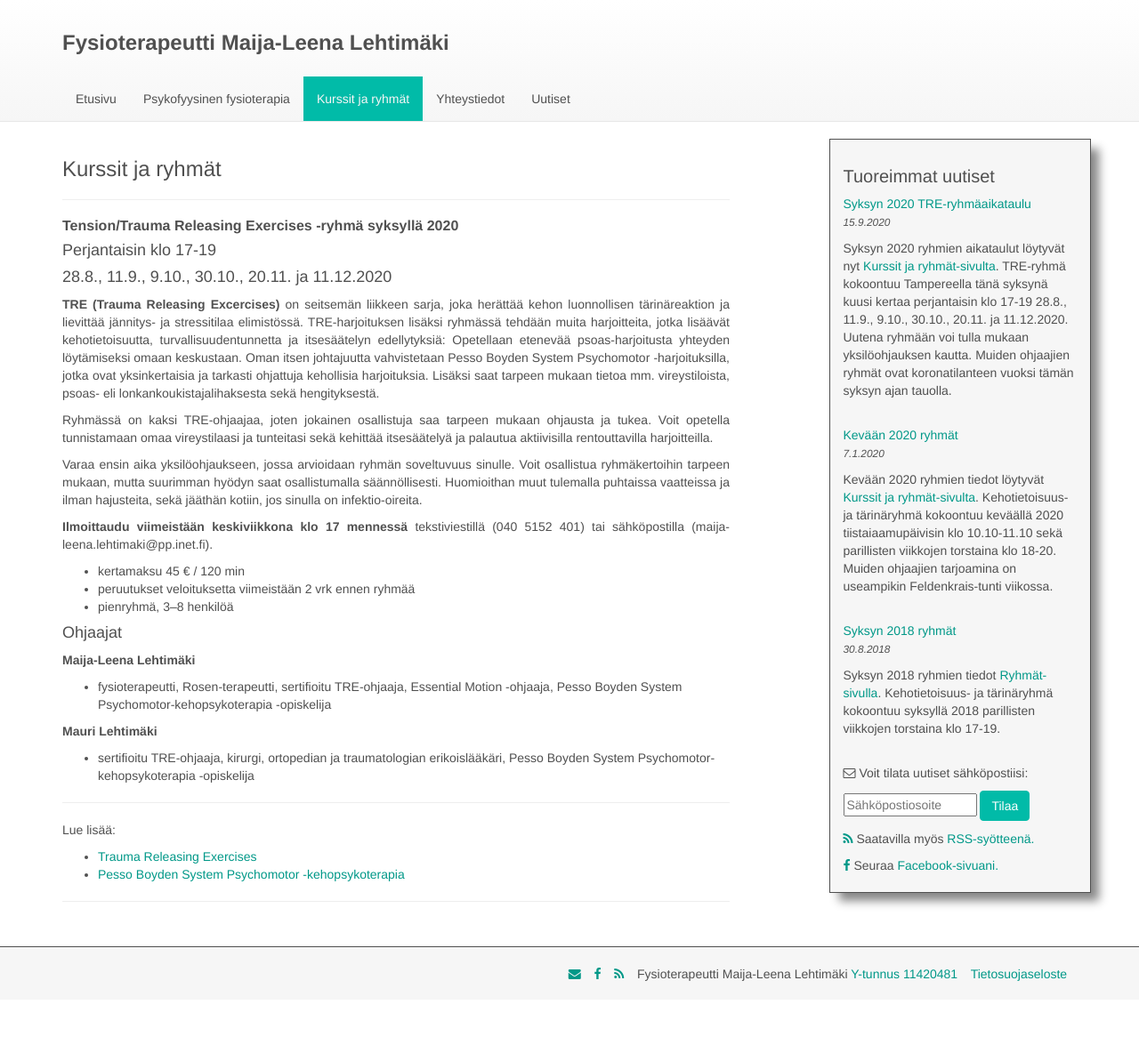
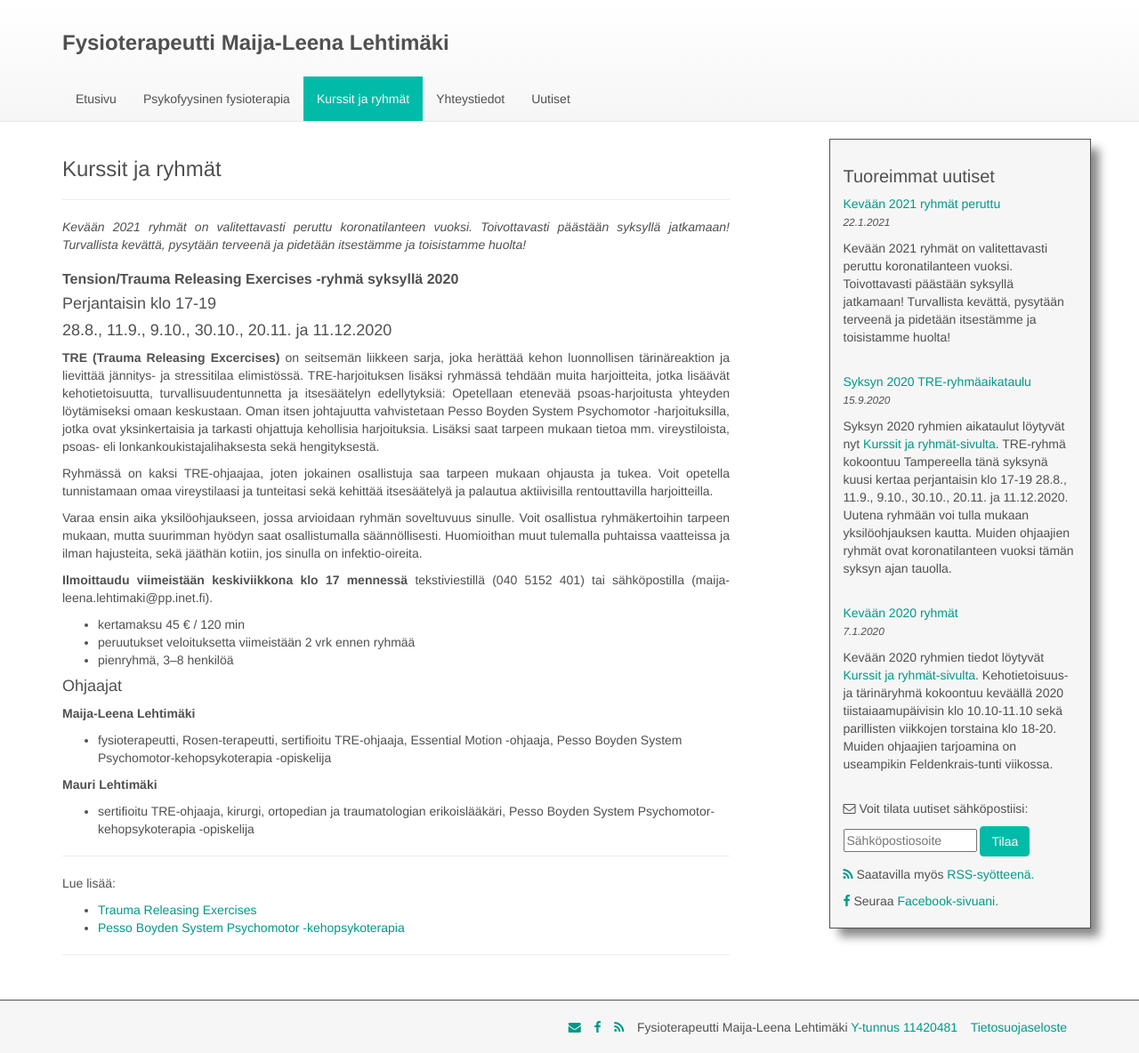
Before and after one commit to jluttine/maijaleenalehtimaki.fi, a Jekyll site: the page built from _pages/02-kurssit-ja-ryhmat.md, in a window 1280 px wide. Shown: the whole page at 89% size. Built offline with Jekyll 4.4.1, drawn with Linux system fonts in a browser that asks for light colours; before the commit the page ends 1124 px from its top, so only the background shows below that.

Commit message:
Peru kevään 2021 ryhmät

```diff
--- a/_pages/02-kurssit-ja-ryhmat.md
+++ b/_pages/02-kurssit-ja-ryhmat.md
@@ -3,6 +3,9 @@ title: Kurssit ja ryhmät
 permalink: /kurssit-ja-ryhmat/
 ---
 ---
+
+*Kevään 2021 ryhmät on valitettavasti peruttu koronatilanteen vuoksi. Toivottavasti päästään syksyllä jatkamaan! Turvallista kevättä, pysytään terveenä ja pidetään itsestämme ja toisistamme huolta!*
+
 ### Tension/Trauma Releasing Exercises -ryhmä syksyllä 2020
 
 #### Perjantaisin klo 17-19
--- /dev/null
+++ b/_posts/2021-01-22-kevaan-ryhmat-peruttu.md
@@ -0,0 +1,6 @@
+---
+title: Kevään 2021 ryhmät peruttu
+date: 2021-01-22 07:29
+---
+
+Kevään 2021 ryhmät on valitettavasti peruttu koronatilanteen vuoksi. Toivottavasti päästään syksyllä jatkamaan! Turvallista kevättä, pysytään terveenä ja pidetään itsestämme ja toisistamme huolta!
```
